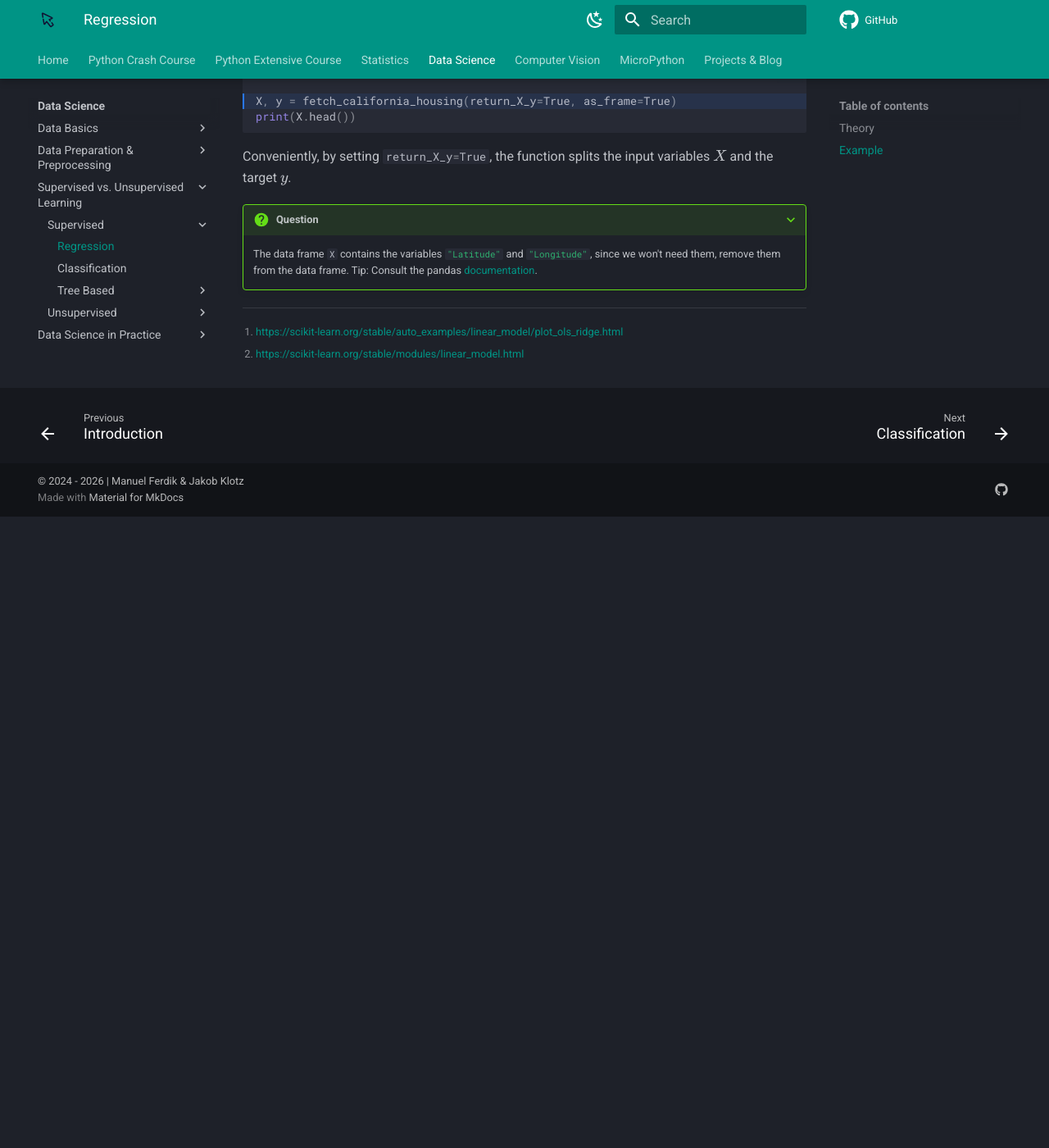
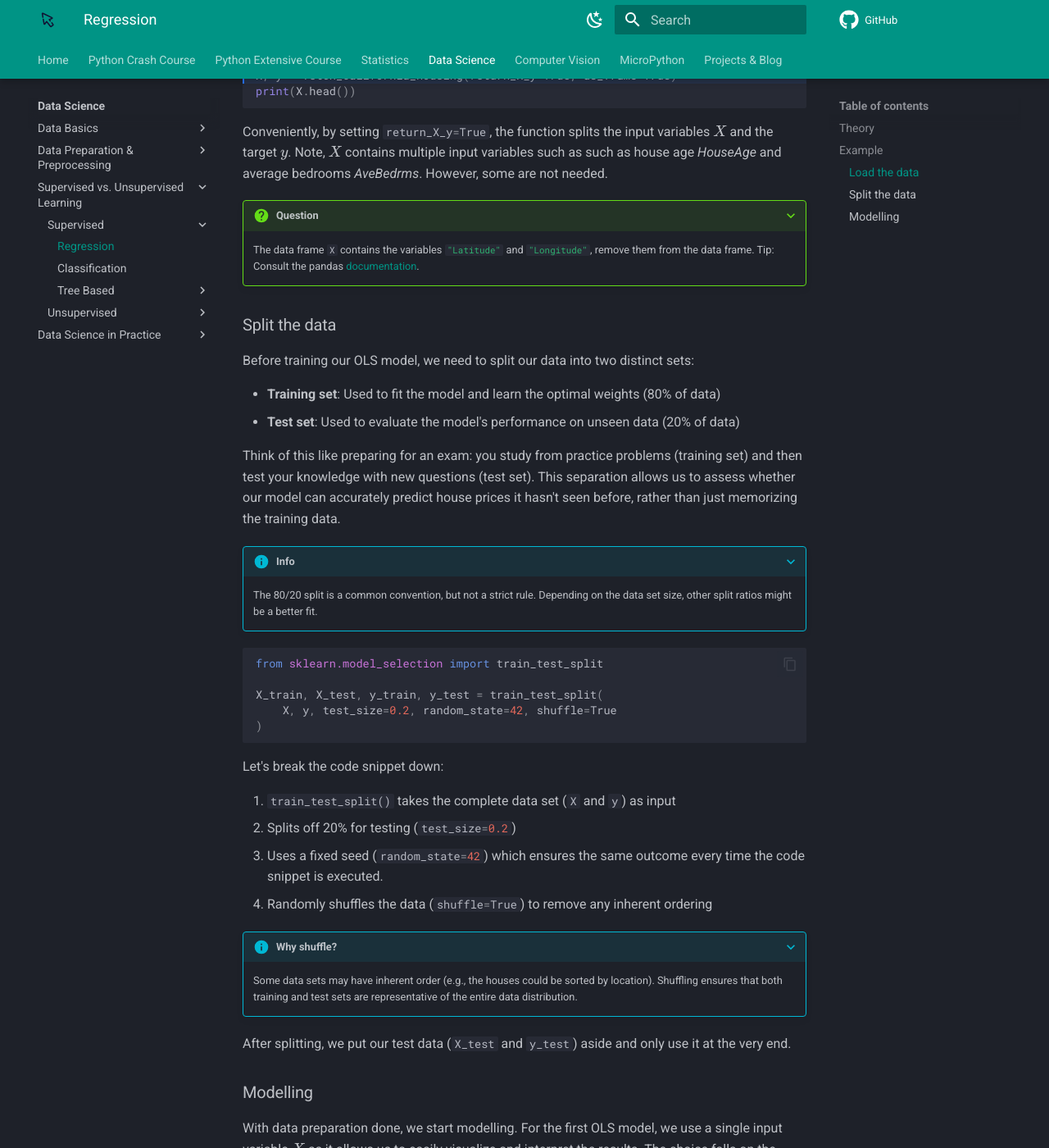
Before and after one commit to mciwing/mciwing.github.io, an MkDocs documentation site: the page built from docs/data-science/algorithms/supervised/regression.md, in a window 1280 px wide and 1400 px high, scrolled down 2544 px. Shown: the whole window at 82% size. Built offline with MkDocs 1.6.1 and Material for MkDocs 9.7.7, drawn with Linux system fonts in a browser that asks for light colours; comment, search, counter and statistics services are not loaded; before the commit the page ends 3174 px from its top, so only the background shows below that; some of the changed text lies outside the part shown.

Commit message:
docs: `train_test_split()` (Data Science)

````diff
--- a/docs/data-science/algorithms/supervised/regression.md
+++ b/docs/data-science/algorithms/supervised/regression.md
@@ -90,9 +91,7 @@ Below figure shows all houses colored by their median value \(y\).
     </figcaption>
 </figure>
 
-For \(X\) a couple of variables are available, such as house age (HouseAge) and
-average bedrooms (AveBedrms). We start by modelling \(y\) with a single input
-variable \(X\) as it allows us to easily visualize and interpret the results.
+### Load the data
 
 Start by loading the data:
 
@@ -104,10 +103,90 @@ print(X.head())
 ```
 
 Conveniently, by setting `#!python return_X_y=True`, the function splits the
-input variables \(X\) and the target \(y\).
+input variables \(X\) and the target \(y\). Note, \(X\) contains multiple input
+variables such as such as house age *HouseAge* and average bedrooms *AveBedrms*.
+However, some are not needed.
 
 ???+ question
 
     The data frame `X` contains the variables `#!python "Latitude"` and
-    `#!python "Longitude"`, since we won't need them, remove them from the data
-    frame. Tip: Consult the pandas [documentation](https://pandas.pydata.org/docs/reference/api/pandas.DataFrame.drop.html).
+    `#!python "Longitude"`, remove them from the data frame. Tip: Consult the
+    pandas [documentation](https://pandas.pydata.org/docs/reference/api/pandas.DataFrame.drop.html).
+
+### Split the data
+
+Before training our OLS model, we need to split our data into two distinct sets:
+
+- **Training set**: Used to fit the model and learn the optimal weights
+    (80% of data)
+- **Test set**: Used to evaluate the model's performance on unseen data
+    (20% of data)
+
+Think of this like preparing for an exam: you study from practice problems
+(training set) and then test your knowledge with new questions (test set).
+This separation allows us to assess whether our model can accurately predict
+house prices it hasn't seen before, rather than just memorizing the training
+data.
+
+???+ info
+
+    The 80/20 split is a common convention, but not a strict rule. Depending on
+    the data set size, other split ratios might be a better fit.
+
+```python
+from sklearn.model_selection import train_test_split
+
+X_train, X_test, y_train, y_test = train_test_split(
+    X, y, test_size=0.2, random_state=42, shuffle=True
+)
+```
+
+Let's break the code snippet down:
+
+1. `train_test_split()` takes the complete data set (`X` and `y`) as input
+2. Splits off 20% for testing (`#!python test_size=0.2`)
+3. Uses a fixed seed (`#!python random_state=42`) which ensures the same
+    outcome every time the code snippet is executed.
+4. Randomly shuffles the data (`#!python shuffle=True`) to remove any inherent
+    ordering
+
+???+ info "Why shuffle?"
+
+    Some data sets may have inherent order (e.g., the houses could be sorted by
+    location). Shuffling ensures that both training and test sets are
+    representative of the entire data distribution.
+
+After splitting, we put our test data (`X_test` and `y_test`) aside and only
+use it at the very end.
+
+### Modelling
+
+With data preparation done, we start modelling. For the first OLS model, we
+use a single input variable \(X\) as it allows us to easily visualize and
+interpret the results. The choice falls on the median income at the house
+location, referred to as *MedInc*.
+Visualize the target and input variable in a scatter plot:
+
+```python
+import matplotlib.pyplot as plt
+
+fig, ax = plt.subplots()
+ax.scatter(X_train["MedInc"], y_train, color="#009485")
+ax.set(
+    xlabel="Input Variable (MedInc)",
+    ylabel="Target (House Value)",
+    title="Train set",
+)
+plt.show()
+```
+
+<figure markdown="span">
+    <img
+        src="/assets/data-science/algorithms/regression/scatter-plot-dark.png#only-dark"
+        width=70%
+    >
+    <img
+        src="/assets/data-science/algorithms/regression/scatter-plot-light.png#only-light"
+        width=70%
+    >
+</figure>
````
Also changed, not shown: other parts of docs/data-science/algorithms/supervised/regression.md (+6 -5 lines), docs/assets/data-science/algorithms/regression/scatter-plot-dark.png (added), docs/assets/data-science/algorithms/regression/scatter-plot-light.png (added).
